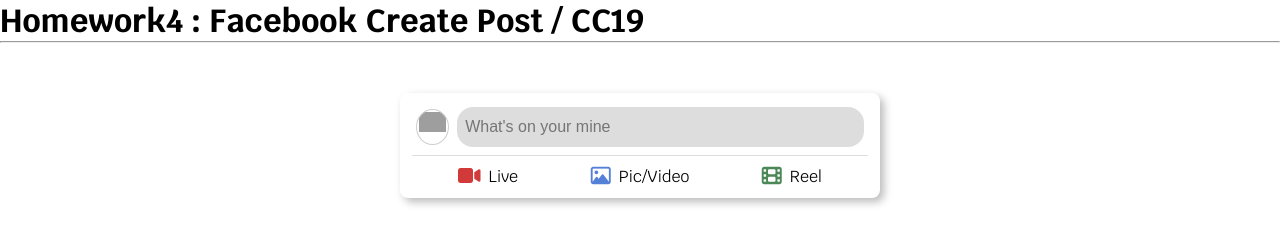
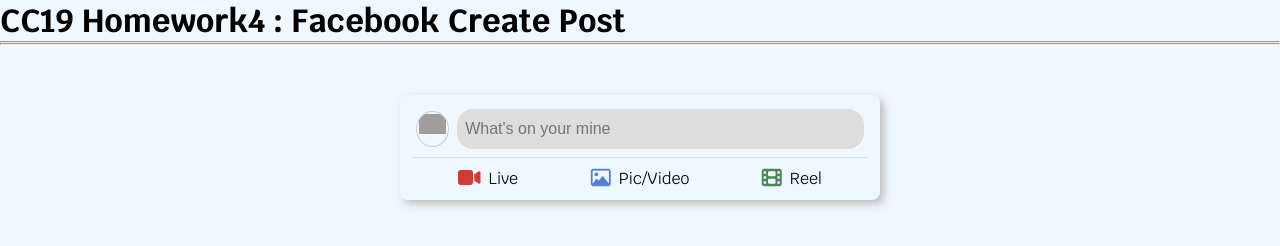
Before and after one commit to phaewphanwrd/cc19-homework4, a plain HTML site: page index.html in a window 1280 px wide. Drawn offline with Linux system fonts and the light colour scheme; grey boxes are pictures that could not be loaded; a web font is replaced by a local one.

Commit message:
delete all comment

```diff
--- a/index.html
+++ b/index.html
@@ -11,7 +11,8 @@
     <link rel="stylesheet" href="./styles.css">
 </head>
 <body>
-    <h1>Homework4 : Facebook Create Post / CC19</h1>
+    <h1>CC19 Homework4 : Facebook Create Post</h1>
+    <hr>
     <hr>
     <div class="post">
         <div class="row1">
--- a/styles.css
+++ b/styles.css
@@ -6,11 +6,11 @@
 
 body{
     font-family: "Krub", sans-serif;
+    background-color: aliceblue;
 }
 
 
 .post{
-    /* background-color: antiquewhite; */
     width: 480px;
     margin: 50px auto;
     border-radius: 8px;
@@ -19,7 +19,6 @@ body{
 }
 
 .row1{
-    /* background-color: rgb(124, 141, 188); */
     display: flex;
     height: 32px;
     padding: 28px 4px;
@@ -46,7 +45,6 @@ body{
 .row1 input{
     line-height: 1.5;
     font-size: 16px;
-    /* flex-basis: 100%;-ขยายกล่องinput */
     flex-basis: 100%;
     border: none;
     padding: 8px;
@@ -55,7 +53,6 @@ body{
 }
 
 .row2{
-    /* background-color: antiquewhite; */
     margin-top: 4px;
     height: 32px;
     display: flex;
@@ -64,7 +61,6 @@ body{
 }
 
 .row2 >*{
-    /* border: 1px solid rgb(0, 0, 0); */
     /* flex-basis: 100%; แบ่งพื้นที่ให้เท่าๆกัน */
     flex-basis: 100%;
     cursor: pointer;
```
